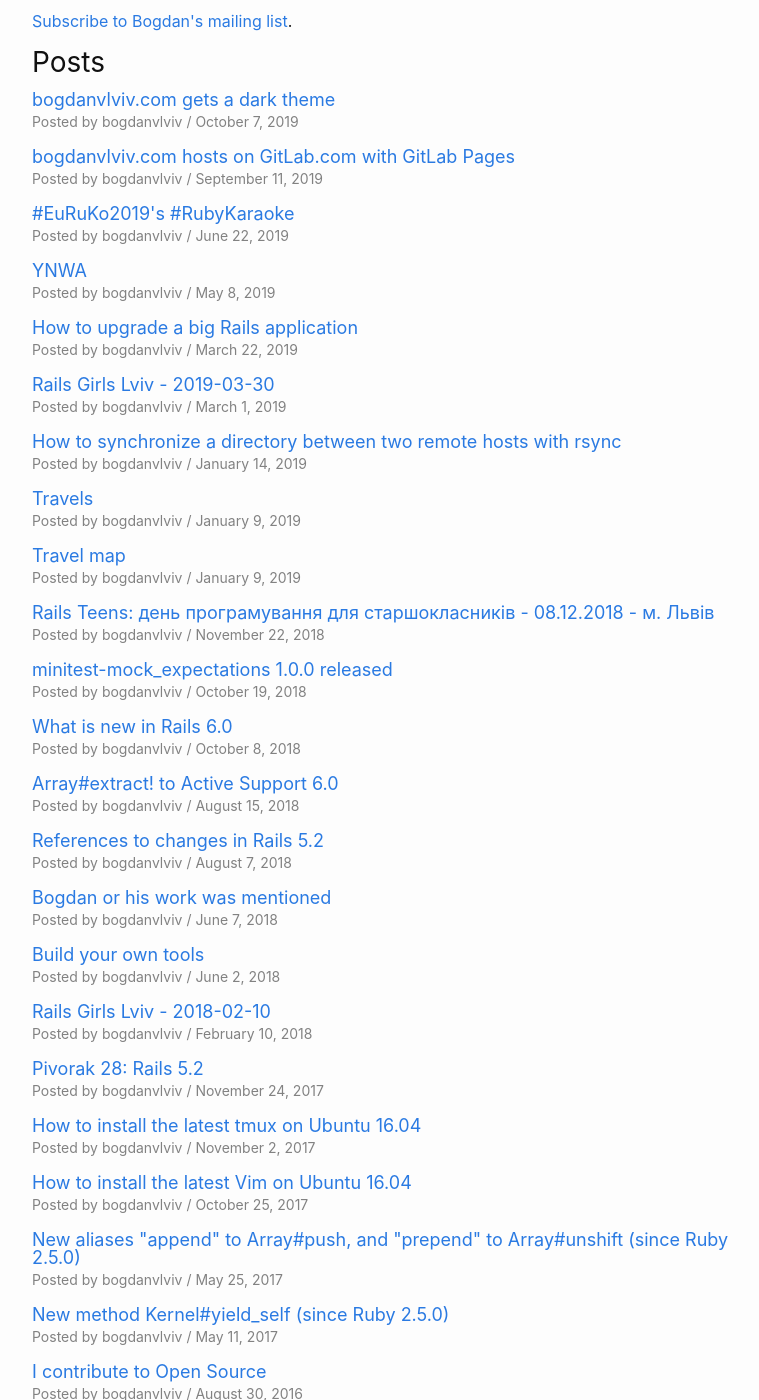
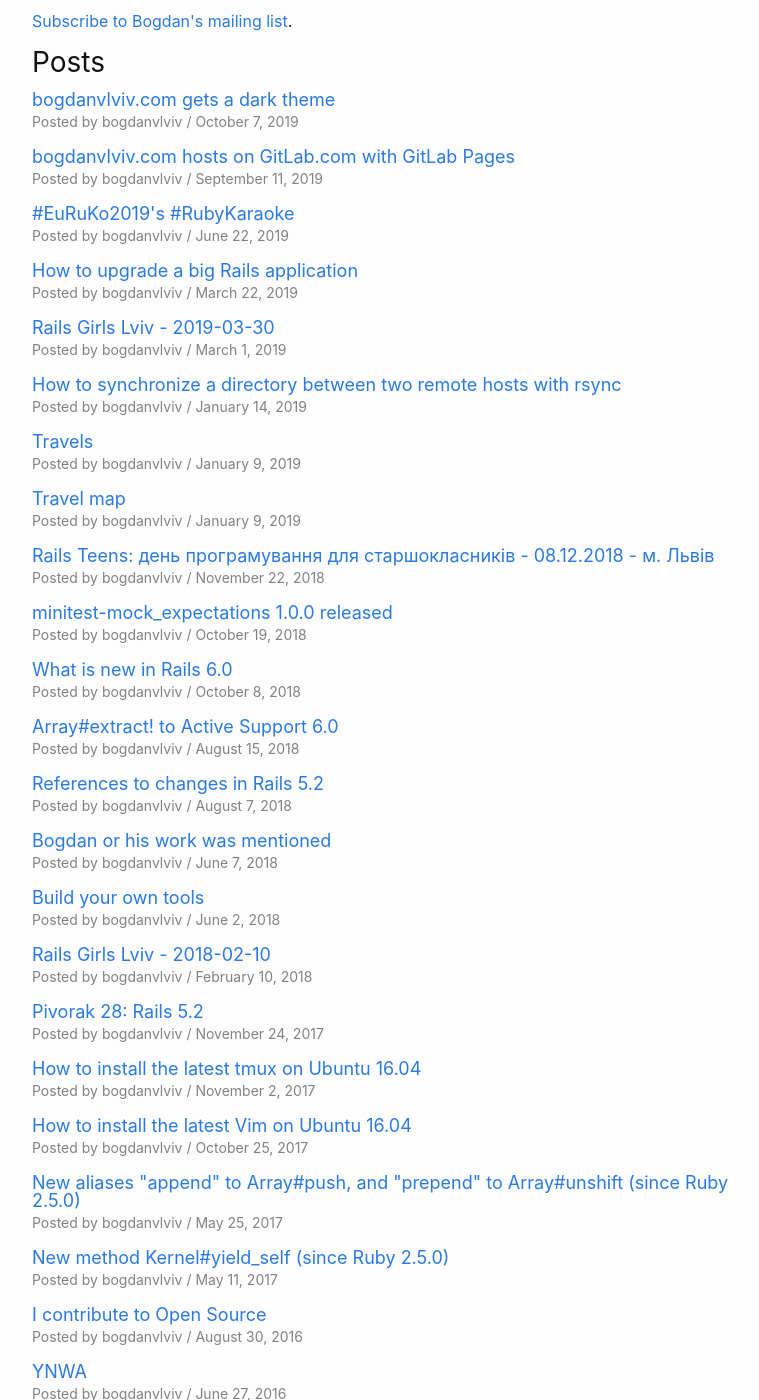
Before and after one commit to crowdpro3/bogdanvlviv.github.io, a Jekyll site: the page built from posts.html, in a window 1280 px wide and 1400 px high, scrolled down 233 px. Shown: the whole window, without its empty margins (238-997 px from the left). Built offline with Jekyll 4.4.1, drawn with Linux system fonts in a browser that asks for light colours.

Commit message:
Move YNWA to  2016-06-27

```diff
--- a/_posts/2019-05-08-ynwa.markdown
+++ b/_posts/2016-06-27-ynwa.markdown
@@ -3,7 +3,7 @@
 lang: "en"
 title: "YNWA"
 author: "bogdanvlviv"
-date: 2019-05-08 03:40:42 +0300
+date: 2016-06-27 06:00:42 +0300
 categories: posts
 permalink: /:categories/:title.html
 ---
```
